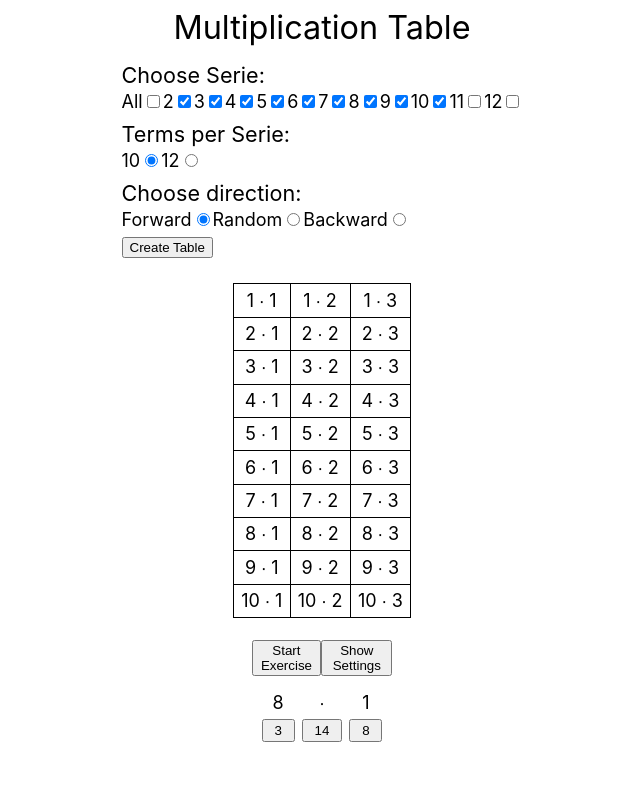
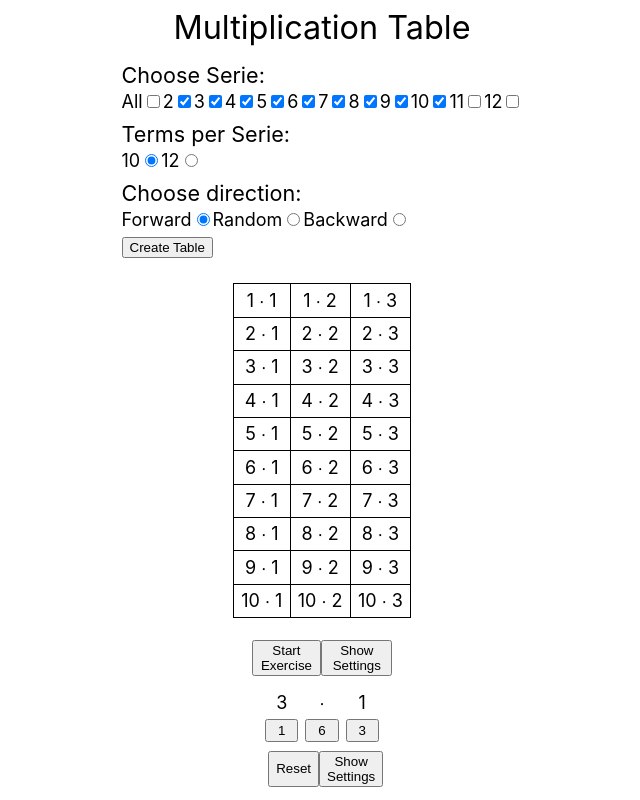
Before and after one commit to rok7803/multiplication-table, a React (Create React App) app: page / in a window 1280 px wide. Shown: the whole page, without its empty margins (318-958 px from the left). Built offline with nearby package versions, Linux system fonts and the light colour scheme.

Commit message:
Update setMultiplier()

```diff
--- a/src/components/SetExercise/SetExercise.js
+++ b/src/components/SetExercise/SetExercise.js
@@ -1,9 +1,6 @@
 import React from 'react';
 import './SetExercise.css';
 import Exercise from '../Exercise/Exercise';
-
-
-//let multiplier = -1;
 
 class SetExercise extends React.Component{
     constructor(props){
@@ -15,56 +12,41 @@ class SetExercise extends React.Component{
             resultButton1: 0,
             resultButton2: 0,
             resultButton3: 0,
+            counter: 0,
+            countNumber: 1,
             counterBackward10: 10,
-            counterBackward12: 12
+            counterBackward12: 12,
+            timerOn: false,
+            timerStart: 0,
+            timerTime: 0,
+            startExercise: false
         }
-        this.setMultiplier1 = this.setMultiplier1.bind(this);
-        this.setMultiplier2 = this.setMultiplier2.bind(this);
+        this.setSerie = this.setSerie.bind(this);
+        this.setMultiplier = this.setMultiplier.bind(this);
         this.getResult = this.getResult.bind(this);
-        //this.getRandomButton = this.getRandomButton.bind(this);
-        //this.setButton1 = this.setButton1.bind(this);
-        //this.setButton2 = this.setButton2.bind(this);
-        //this.setButton3 = this.setButton3.bind(this);
-        //this.handleResultButton1 = this.handleResultButton1.bind(this);
-        //this.handleResultButton2 = this.handleResultButton2.bind(this);
-        //this.handleResultButton3 = this.handleResultButton3.bind(this);
-        //this.renderMultiplier1 = this.renderMultiplier1.bind(this);
-        //this.renderMultiplier2 = this.renderMultiplier2.bind(this);
+        this.startExercise = this.startExercise.bind(this);
         this.nextExercise = this.nextExercise.bind(this);
-
         this.stopExercise = this.stopExercise.bind(this);
         this.resetExercise = this.resetExercise.bind(this);
+        this.startTimer = this.startTimer.bind(this);
+        this.stopTimer = this.stopTimer.bind(this);
+        //this.resetTimer = this.resetTimer.bind(this);
     }
     componentDidMount(){
-        //this.setMultiplier1();
-        //this.setMultiplier2();
         this.getResult();
-        //this.getRandomButton();
-        //this.setButton1();
-        //this.setButton2();
-        //this.setButton3();
-        //console.log(this.state.result);
-    }
-    componentDidUpdate(prevState){
-        //if(this.state.multiplier !== prevState.multiplier) this.getResult();
+        //console.log('In componentDidMount');
     }
     componentWillUnmount(){
-        //this.setMultiplier1();
-        //this.setMultiplier2();
-        //this.getRandomButton();
-        //this.setButton1();
-        //this.setButton2();
-        //this.setButton3();
+        //console.log('In componentWillUnmount');
     }
-    setMultiplier1(){
+    setSerie(){
         let serie;
         if(this.props.series.length > 1){
             let item = Math.floor(Math.random()*(this.props.series.length));
             serie = this.props.series[item];
-            this.setState({serie: serie}/*, () => {serie = this.state.serie}*/);
-            //console.log(this.state.serie);
+            this.setState({serie: serie});
+            //console.log('In ifthis.state.serie: ',this.state.serie);
         }
-        //else this.setState({serie: this.props.series[0]}/*, () => {serie = this.state.serie;}*/);
         else{
             serie = this.props.series[0];
             this.setState({serie: serie});
@@ -72,100 +54,145 @@ class SetExercise extends React.Component{
         //console.log('Serie: '+serie);
         return serie;
     }
-    setMultiplier2(){
-        let multiplier;
+    setMultiplier(){
+        let multiplier, counter, counterBackward10, counterBackward12;
         if(this.props.direction === 1 && this.state.multiplier < this.props.term){
             multiplier = this.state.multiplier + this.props.step;
             this.setState({multiplier: multiplier}/*, () => {multiplier = this.state.multiplier}*/);
         }
         else if(this.props.direction === 2 && this.props.term === 10 && this.state.counter < this.props.term){
-            this.setState({multiplier: Math.floor(Math.random()*10+1),
-                counter: this.state.counter + 1
+            multiplier = Math.floor(Math.random()*10+1);
+            counter = this.state.counter + 1;
+            this.setState({
+                multiplier: multiplier,
+                counter: counter
             });
         }
         else if(this.props.direction === 2 && this.props.term === 12 && this.state.counter < this.props.term){
-            this.setState({multiplier: Math.floor(Math.random()*12+1),
-                counter: this.state.counter + 1
+            multiplier = Math.floor(Math.random()*12+1);
+            counter = this.state.counter + 1;
+            this.setState({
+                multiplier: multiplier,
+                counter: counter
             });
         }
         else if(this.props.direction === 3 && this.props.term === 10 && this.state.counterBackward10 > 0){
-            this.setState({multiplier: this.state.counterBackward10,
-                counterBackward10: this.state.counterBackward10 - 1
+            multiplier = this.state.counterBackward10;
+            counterBackward10 = this.state.counterBackward10 -1 ;
+            this.setState({
+                multiplier: multiplier,
+                counterBackward10: counterBackward10
             });
         }
         else if(this.props.direction === 3 && this.props.term === 12 && this.state.counterBackward12 > 0){
-            this.setState({multiplier: this.state.counterBackward12,
-                counterBackward12: this.state.counterBackward12 - 1
+            multiplier = this.state.counterBackward12;
+            counterBackward12 = this.state.counterBackward12 - 1;
+            this.setState({multiplier: multiplier,
+                counterBackward12: counterBackward12
             });
         }
-        //console.log(this.state.multiplier);
+        //console.log('multiplier: '+multiplier);
         return multiplier;
     }
     getResult(){
-        //const result = await this.multiplication.call(this);
-        //const newResult = await this.state.serie * this.state.multiplier;
-        /*const serie = this.state.serie;
-        const multiplier = this.state.multiplier;
-        const result = serie * multiplier;*/
-        //console.log(serie+'*'+multiplier+'='+result);
-        //let multiplier = 0;
-        const serie = this.setMultiplier1();
-        const multiplier = this.setMultiplier2();
+        const serie = this.setSerie();
+        const multiplier = this.setMultiplier();
         const result = serie * multiplier;
-        console.log('serie: '+serie+' multiplier: '+multiplier);
-        this.setState({result: result},
-            () => {console.log('State updated', this.state);});
+        //console.log('serie: '+serie+' multiplier: '+multiplier+' result: '+result);
+        this.setState({
+            result: result,
+            countNumber: 1
+        }/*,
+            () => {console.log('State updated: ', this.state);}*/);
         this.getRandomButton(result)
-        //console.log('In getResult: '+this.state.result);
+        //console.log('In getResult(this.state.result): '+this.state.result);
     }
     getRandomButton(result){
-        /*this.setState({
-            buttonArray: [...this.state.buttonArray, Math.floor(Math.random() * 3)]
-        });
-        this.setState({
-            buttonArray: [...this.state.buttonArray, Math.floor(Math.random()*this.state.result+1)]
-        });
-        this.setState({
-            buttonArray: [...this.state.buttonArray, Math.floor(Math.random()*this.state.result+1)]*/
-        //}/*, () => console.log('this.state.buttonArray: '+this.state.buttonArray)*/);
-        //console.log('this.state.buttonArray: '+this.state.buttonArray);
-        //console.log('this.state.result: '+this.state.result);
         let buttonArray = [];
         buttonArray.push(Math.floor(Math.random() * 3));
         buttonArray.push(Math.floor(Math.random()*result+1));
         buttonArray.push(Math.floor(Math.random()*result+1));
-        //this.setState({buttonArray: newArray}, () => {console.log('this.state.buttonArray: '+this.state.buttonArray);});
-        //console.log('Inside getRandomButton()')
+
+        //console.log('In getRandomButton')
         this.setButton1(buttonArray, result);
         this.setButton2(buttonArray, result);
         this.setButton3(buttonArray, result);
-        //return this.state.buttonArray;
+
     }
-    async setButton1(buttonArray, result){
-        //console.log('result: '+result);
-        console.log(buttonArray);
-        //console.log('Inside setButton1');
-        if(buttonArray[0] === 0) await this.setState({resultButton1: result})
-        else if(buttonArray[0] === 1) await this.setState({resultButton1: result + buttonArray[1]});
-        else if(buttonArray[0] === 2) await this.setState({resultButton1: result - buttonArray[2]});
-        console.log(this.state.resultButton1);
-        console.log(this.state.resultButton2);
-        console.log(this.state.resultButton3);
+    setButton1(buttonArray, result){
+        let resultPlus, resultMinus;
+        //console.log('buttonArray: '+buttonArray);
+        //console.log('In setButton1');
+        if(buttonArray[0] === 0) this.setState({resultButton1: result});
+        else if(buttonArray[0] === 1){
+            resultPlus = result + buttonArray[1];
+            this.setState({resultButton1: resultPlus});
         }
-    async setButton2(buttonArray, result){
-        if(buttonArray[0] === 1) await this.setState({resultButton2: result})
-        else if(buttonArray[0] === 2) await this.setState({resultButton2: result + buttonArray[1]});
-        else if(buttonArray[0] === 0) await this.setState({resultButton2: result - buttonArray[2]});
+        else if(buttonArray[0] === 2){
+            resultMinus = result - buttonArray[2];
+            this.setState({resultButton1: resultMinus});
         }
-    async setButton3(buttonArray, result){
-        if(buttonArray[0] === 2) await this.setState({resultButton3: result})
-        else if(buttonArray[0] === 0) await this.setState({resultButton3: result + buttonArray[1]});
-        else if(buttonArray[0] === 1) await this.setState({resultButton3: result - buttonArray[2]});
+        //console.log('this.state.resultButton1: '+this.state.resultButton1);
+        //console.log(('this.state.resultButton2: '+this.state.resultButton2);
+        //console.log(('this.state.resultButton3: '+this.state.resultButton3);
+    }
+    setButton2(buttonArray, result){
+        let resultPlus, resultMinus;
+        if(buttonArray[0] === 1) this.setState({resultButton2: result});
+        else if(buttonArray[0] === 2){
+            resultPlus = result + buttonArray[1];
+            this.setState({resultButton2: resultPlus});
+        }
+        else if(buttonArray[0] === 0){
+            resultMinus = result - buttonArray[2];
+            this.setState({resultButton2: resultMinus});
+        }
+    }
+    setButton3(buttonArray, result){
+        let resultPlus, resultMinus;
+        if(buttonArray[0] === 2) this.setState({resultButton3: result})
+        else if(buttonArray[0] === 0){
+            resultPlus = result + buttonArray[1];
+            this.setState({resultButton3: resultPlus});
+        }
+        else if(buttonArray[0] === 1){
+            resultMinus = result - buttonArray[2];
+            this.setState({resultButton3: resultMinus});
+        }
+    }
+    startExercise(){
+        //if(this.state.startExercise){
+            /*this.setState({
+                multiplier: 0,
+                startExercise: true
+            }, () => {
+                console.log('Callback this.setState (this.state.multiplier): ', this.state.multiplier);
+                /*this.getResult();*///});
+            this.startTimer();
+        /*}
+        else{
+            this.setState({
+                multiplier: -1,
+                startExercise: false
+            }, () => {this.getResult();});
+        }*/
+        console.log('In startExercise (this.state.multiplier): ', this.state.multiplier);
     }
     nextExercise(){
         this.getResult();
     }
+    stopExercise(){
+        this.stopTimer();
+        const { timerTime } = this.state;
+        let centiseconds = ("0" + (Math.floor(timerTime / 10) % 100)).slice(-2);
+        let seconds = ("0" + (Math.floor(timerTime / 1000) % 60)).slice(-2);
+        let minutes = ("0" + (Math.floor(timerTime / 60000) % 60)).slice(-2);
+        //let hours = ("0" + Math.floor(timerTime / 3600000)).slice(-2);
+        alert('You did it! Your time: '+minutes+':'+seconds+':'+centiseconds);
+        this.resetExercise();
+    }
     resetExercise(){
+        this.stopTimer();
         this.setState({
             multiplier: 0,
             serie: 0,
@@ -173,16 +200,39 @@ class SetExercise extends React.Component{
             resultButton1: 0,
             resultButton2: 0,
             resultButton3: 0,
+            counter: 0,
+            countNumber: 0,
             counterBackward10: 10,
-            counterBackward12: 12
+            counterBackward12: 12,
+            timerStart: 0,
+            timerTime: 0
         }, () => {this.getResult();});
     }
-    stopExercise(){
-        alert('You did it!');
-        this.resetExercise(this);
+    startTimer(){
+        this.setState({
+            timerOn: true,
+            timerTime: this.state.timerTime,
+            timerStart: Date.now() - this.state.timerTime
+        });
+        this.timer = setInterval(() => {
+            this.setState({
+                timerTime: Date.now() - this.state.timerStart
+            });
+        }, 10);
     }
+    stopTimer(){
+        this.setState({timerOn: false});
+        clearInterval(this.timer);
+    }
+    /*resetTimer(){
+        this.setState({
+            timerStart: 0,
+            timerTime: 0
+        });
+    }*/
     render(){
         return(
+            <div className="Exercise-div">
                 <table className="Exercise-table">
                     <Exercise
                         serie={this.state.serie}
@@ -191,11 +241,19 @@ class SetExercise extends React.Component{
                         button1={this.state.resultButton1}
                         button2={this.state.resultButton2}
                         button3={this.state.resultButton3}
+                        startExercise={this.startExercise}
                         nextExercise={this.nextExercise}
                         stopExercise={this.stopExercise}
                         term={this.props.term}
+                        count={this.state.countNumber}
+                        reset={this.resetCountNumber}
                         />
                 </table>
+                <div className="Exercise-button">
+                    <button onClick={this.resetExercise}>Reset</button>
+                    <button onClick={this.props.settingsOn}>Show Settings</button>
+                </div>
+            </div>
         );
     }
 }
```
Lines whose indentation alone changed are shown as unchanged.
